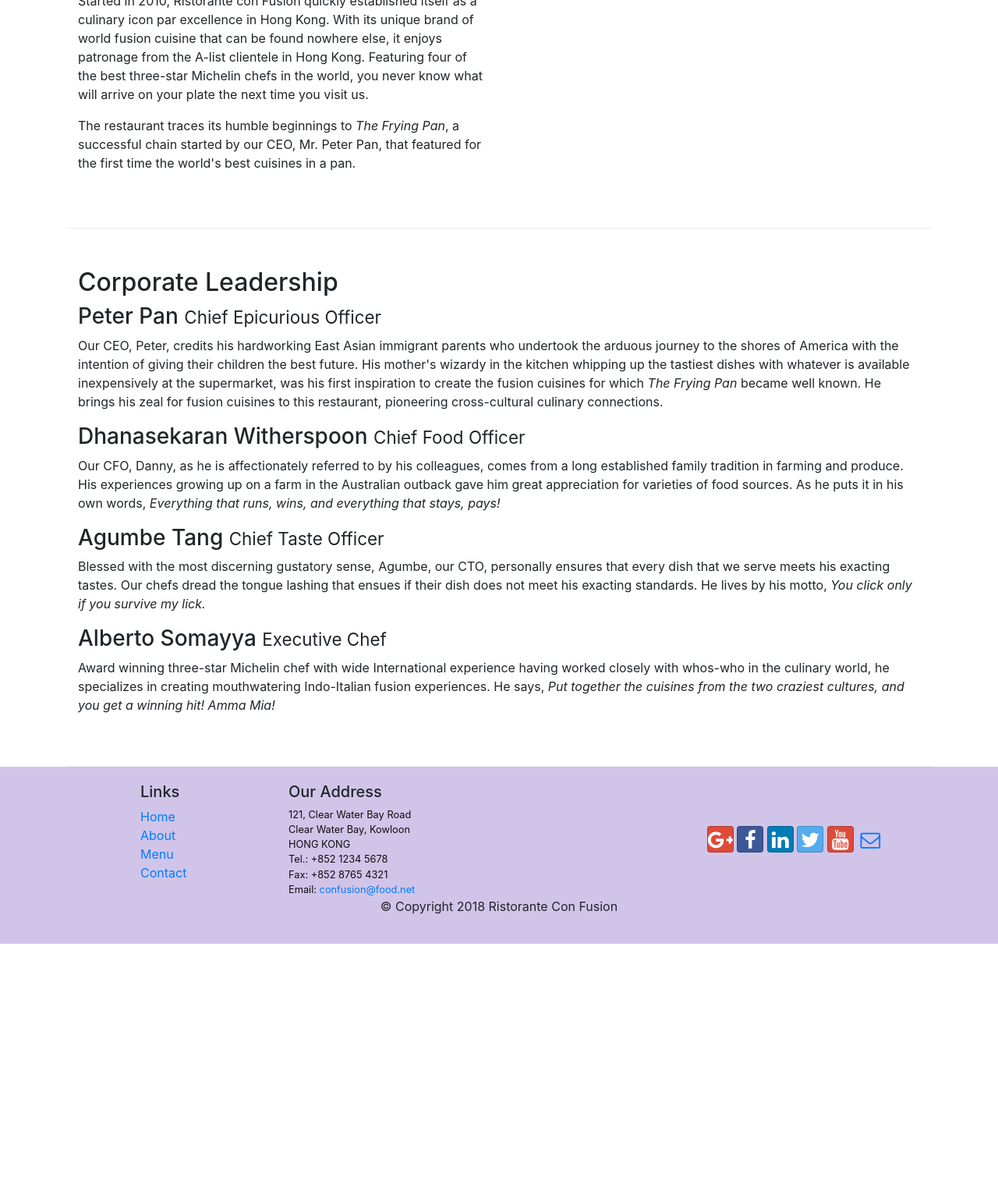
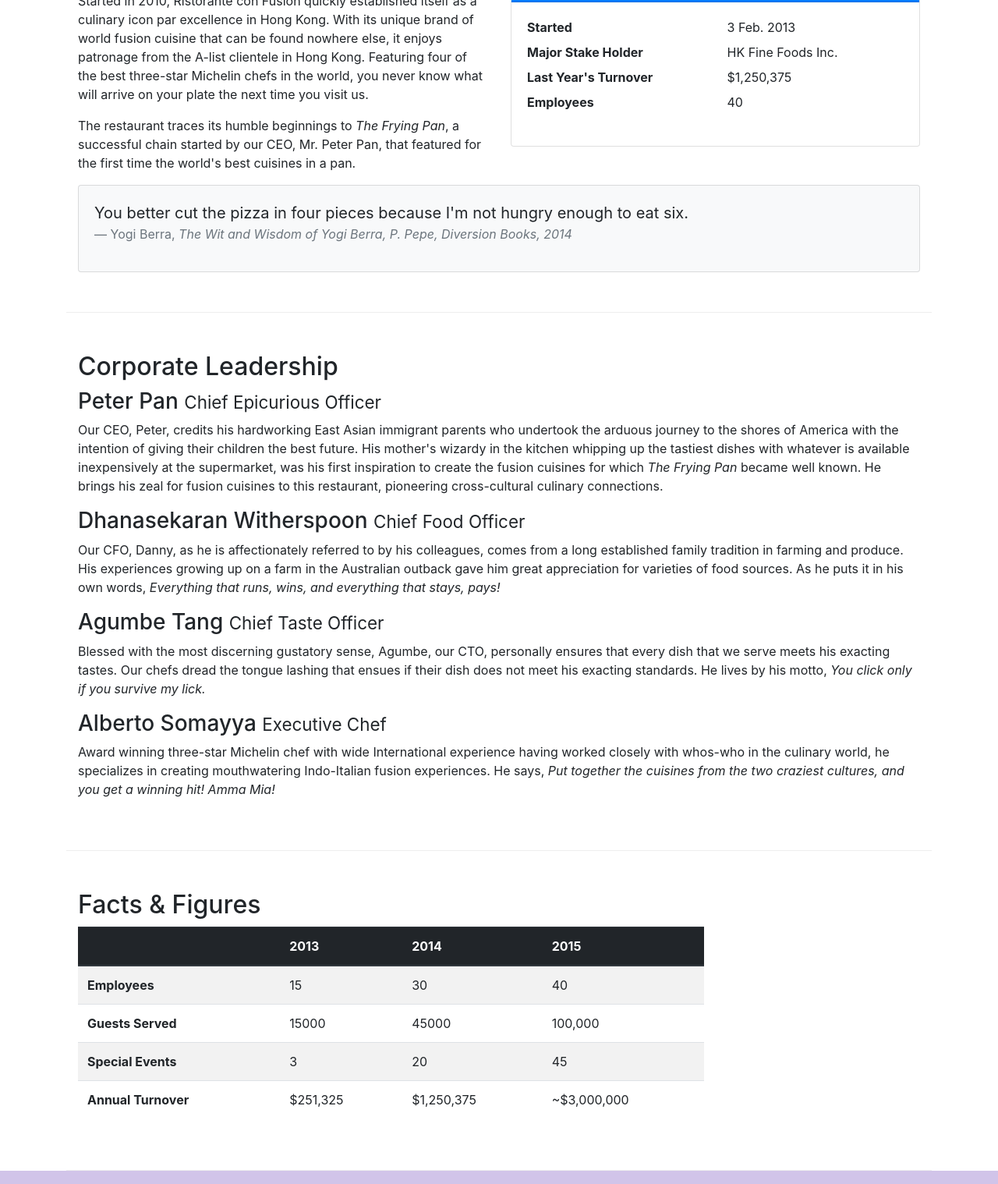
Before and after one commit to ndoumbeJaures/Coursera, a website: page aboutus.html in a window 1280 px wide. Shown: the part 841-2359 px from the top of the page at 78% size. Before the commit the page ends 2051 px from the top, so only its background shows below. Drawn offline with nearby package versions, Linux system fonts and the light colour scheme.

Commit message:
Tables and Cards

```diff
--- a/aboutus.html
+++ b/aboutus.html
@@ -66,8 +66,36 @@
                 <p class="">Started in 2010, Ristorante con Fusion quickly established itself as a culinary icon par excellence in Hong Kong. With its unique brand of world fusion cuisine that can be found nowhere else, it enjoys patronage from the A-list clientele in Hong Kong.  Featuring four of the best three-star Michelin chefs in the world, you never know what will arrive on your plate the next time you visit us.</p>
                 <p class="">The restaurant traces its humble beginnings to <em>The Frying Pan</em>, a successful chain started by our CEO, Mr. Peter Pan, that featured for the first time the world's best cuisines in a pan.</p>
             </div>
-            <div>
+            <div class="col-12 col-sm-6">
+                <div class="card">
+                    <h3 class="card-header bg-primary text-white">Facts At a Glance</h3>
+                    <div class="card-body">
+                        <dl class="row">
+                            <dt class="col-6">Started</dt>
+                            <dd class="col-6">3 Feb. 2013</dd>
+                            <dt class="col-6">Major Stake Holder</dt>
+                            <dd class="col-6">HK Fine Foods Inc.</dd>
+                            <dt class="col-6">Last Year's Turnover</dt>
+                            <dd class="col-6">$1,250,375</dd>
+                            <dt class="col-6">Employees</dt>
+                            <dd class="col-6">40</dd>
+                        </dl>
+                    </div>
+                </div>
             </div>
+			<div class="col-12">
+                <div class="card card-body bg-light">
+                    <blockquote class="blockquote">
+                        <p class="mb-0">You better cut the pizza in four pieces because
+                            I'm not hungry enough to eat six.</p>
+                        <footer class="blockquote-footer">Yogi Berra,
+                            <cite title="Source Title">The Wit and Wisdom of Yogi Berra,
+                            P. Pepe, Diversion Books, 2014</cite>
+                        </footer>
+                    </blockquote>
+                </div>
+            </div>
+            <div class="col-sm">            </div>
         </div>
 
         <div class="row row-content">
@@ -83,6 +111,53 @@
                 <p class="d-none d-sm-block">Award winning three-star Michelin chef with wide International experience having worked closely with whos-who in the culinary world, he specializes in creating mouthwatering Indo-Italian fusion experiences. He says, <em>Put together the cuisines from the two craziest cultures, and you get a winning hit! Amma Mia!</em></p>
             </div>
         </div>
+		<div class="row row-content">
+			<div class="col-12 col-sm-9">
+				<h2>Facts &amp; Figures</h2>
+                <div class="table-responsive">
+                    <table class="table table-striped">
+                        <thead class="thead-dark">
+                            <tr>
+                                <th>&nbsp;</th>
+                                <th>2013</th>
+                                <th>2014</th>
+                                <th>2015</th>
+                            </tr>
+                        </thead>
+                        <tbody>
+                            <tr>
+                                <th>Employees</th>
+                                <td>15</td>
+                                <td>30</td>
+                                <td>40</td>
+                            </tr>
+                            <tr>
+                                <th>Guests Served</th>
+                                <td>15000</td>
+                                <td>45000</td>
+                                <td>100,000</td>
+                            </tr>
+                            <tr>
+                                <th>Special Events</th>
+                                <td>3</td>
+                                <td>20</td>
+                                <td>45</td>
+                            </tr>
+                            <tr>
+                                <th>Annual Turnover</th>
+                                <td>$251,325</td>
+                                <td>$1,250,375</td>
+                                <td>~$3,000,000</td>
+                            </tr>
+                        </tbody>
+                    </table>
+                </div>
+			</div>
+
+			<div class="col-12 col-sm-3">
+
+			</div>
+	   </div>
 
     </div>
 
```
